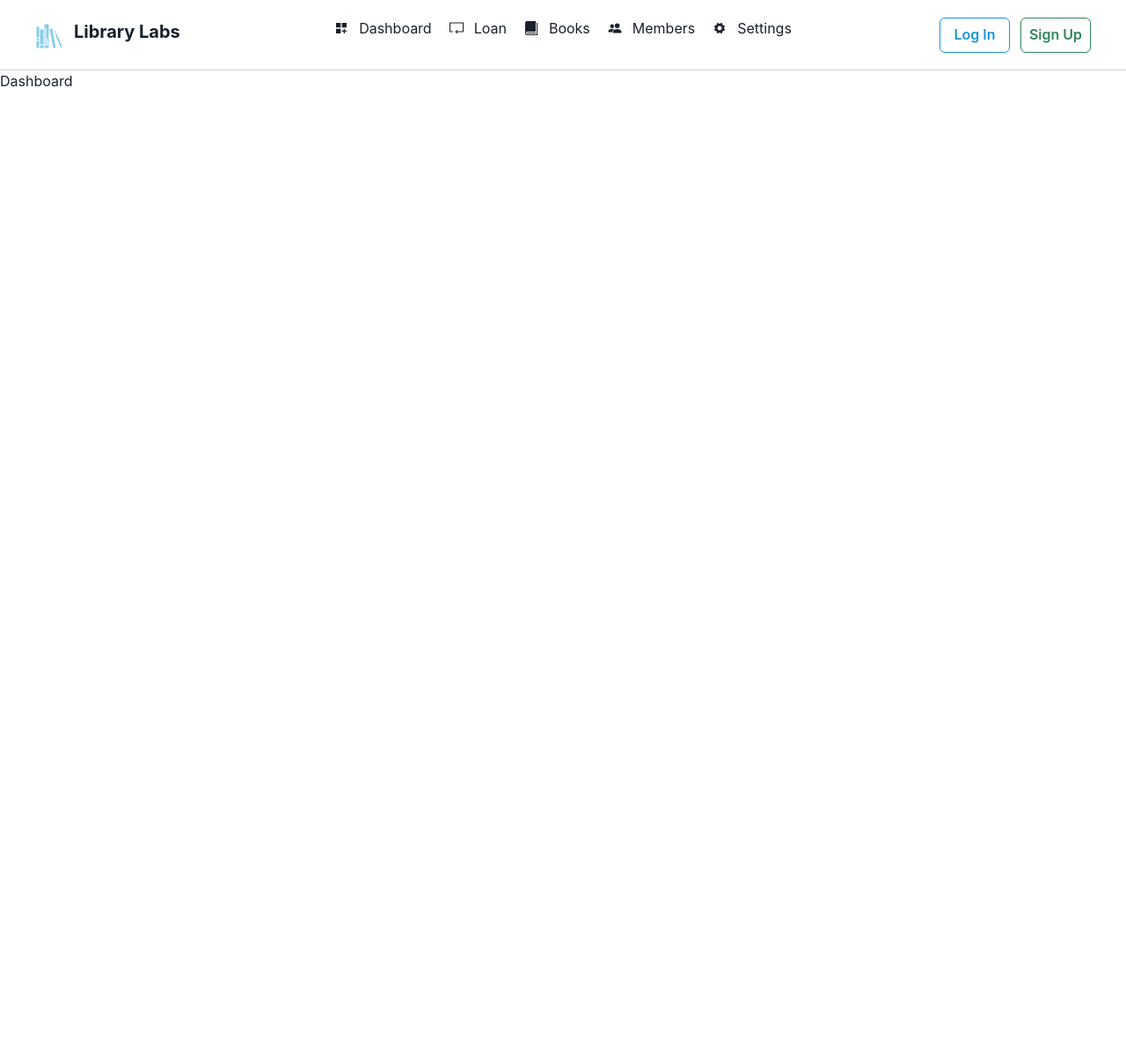
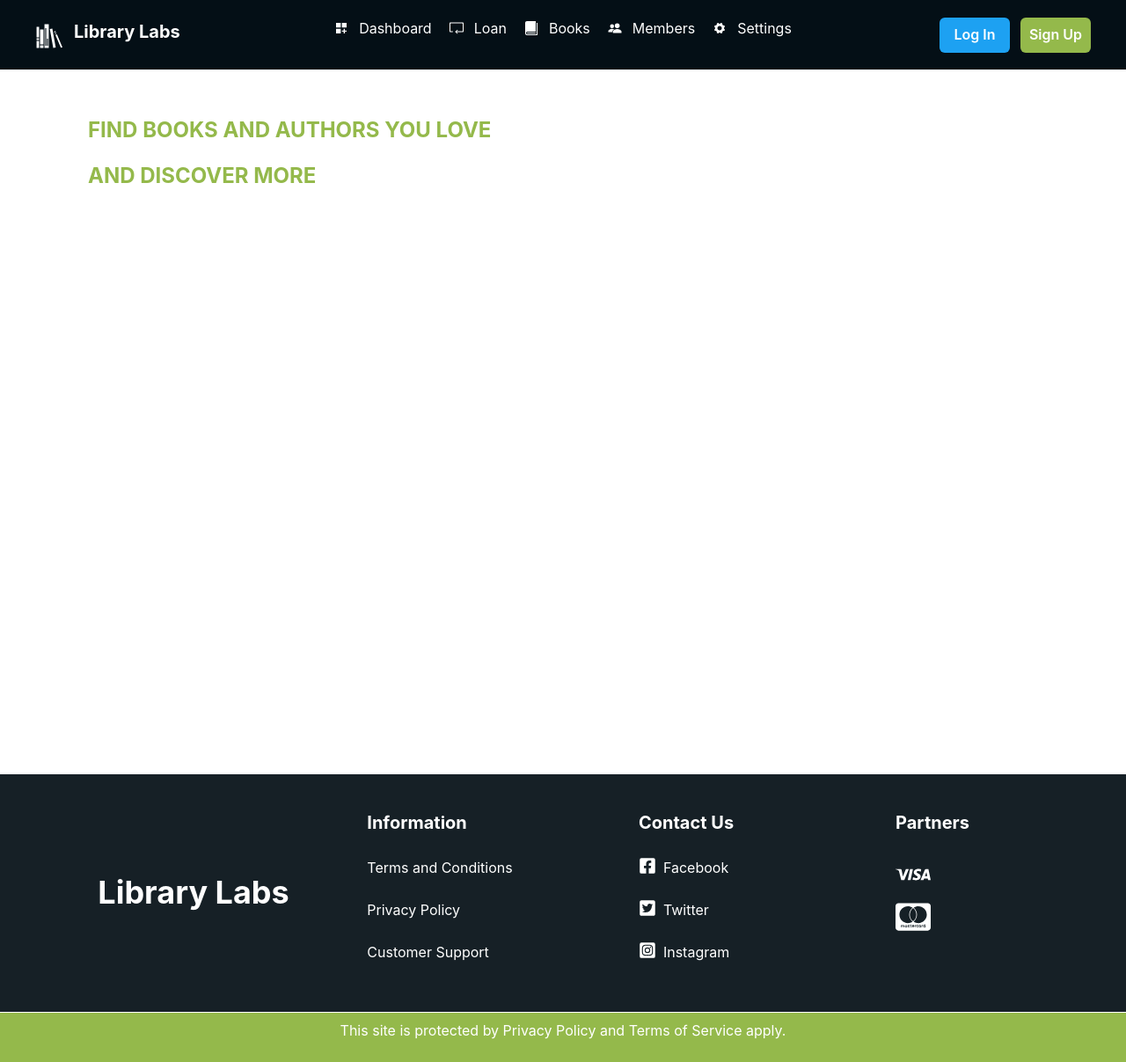
Before and after one commit to cartenzaalief/Library-App, a React (Create React App) app: page / in a window 1280 px wide. Shown: the whole page at 88% size. Before the commit the page ends 800 px from the top, so only its background shows below. Built offline with nearby package versions, Linux system fonts and the light colour scheme.

Commit message:
footer, dashboard, page not found, and update layout

```diff
--- a/src/App.js
+++ b/src/App.js
@@ -2,21 +2,30 @@ import "./App.css";
 import "bootstrap/dist/css/bootstrap.css";
 import { Route, Routes } from "react-router-dom";
 import Navbar from "./components/Navbar";
+import Footer from "./components/Footer";
 import Dashboard from "./pages/Dashboard";
 import Login from "./pages/Login";
 import Register from "./pages/Register";
 import Verification from "./pages/Verification";
-import { useDispatch } from "react-redux";
+import { useDispatch, useSelector } from "react-redux";
 import { useEffect, useState } from "react";
 import Axios from "axios";
 import { API_URL } from "./helper";
 import { loginAction } from "./actions/usersAction";
-import { Box } from "@chakra-ui/react";
+import { Box, Spinner } from "@chakra-ui/react";
+import PageNotFound from "./pages/PageNotFound";
 
 function App() {
   const dispatch = useDispatch();
 
   const [loading, setLoading] = useState(true);
+  const [show, setShow] = useState(false);
+
+  const { username } = useSelector((state) => {
+    return {
+      username: state.usersReducer.username,
+    };
+  });
 
   const keepLogin = () => {
     let getLocalStorage = localStorage.getItem("librarylabs_login");
@@ -45,17 +54,31 @@ function App() {
     keepLogin();
   }, []);
 
+  useEffect(() => {
+    const timeOut = setTimeout(() => {
+      setShow(true);
+    }, 1000);
+
+    return () => clearTimeout(timeOut);
+  }, [show]);
+
   return (
     <Box>
       <Navbar loading={loading} />
       <Box mt="10vh">
         <Routes>
+          {!show ? null : username ? null : (
+            <>
+              <Route path="/login" element={<Login />} />
+              <Route path="/register" element={<Register />} />
+            </>
+          )}
           <Route path="/" element={<Dashboard />} />
-          <Route path="/login" element={<Login />} />
-          <Route path="/register" element={<Register />} />
+          <Route path="*" element={<PageNotFound />} />
           <Route path="/verification" element={<Verification />} />
         </Routes>
       </Box>
+      <Footer />
     </Box>
   );
 }
--- /dev/null
+++ b/src/components/Footer.jsx
@@ -0,0 +1,85 @@
+import { Box, Flex, Heading, Icon, Text, VStack } from "@chakra-ui/react";
+import React from "react";
+import { RiVisaLine } from "react-icons/ri";
+import {
+  FaCcMastercard,
+  FaFacebookSquare,
+  FaTwitterSquare,
+  FaInstagramSquare,
+} from "react-icons/fa";
+
+const Footer = () => {
+  return (
+    <Box>
+      <Box
+        bg="#162026"
+        display="grid"
+        gridTemplateColumns={["1fr", null, null, "repeat(4, 1fr)"]}
+        px={20}
+        py={10}
+      >
+        <Heading color="white" m="auto">
+          Library Labs
+        </Heading>
+        <Box display={["none", "none", "none", "block"]}>
+          <VStack>
+            <VStack align="flex-start">
+              <Text color="white" fontSize="xl" fontWeight="bold">
+                Information
+              </Text>
+              <Text color="white">Terms and Conditions</Text>
+              <Text color="white">Privacy Policy</Text>
+              <Text color="white">Customer Support</Text>
+            </VStack>
+          </VStack>
+        </Box>
+        <Box display={["none", "none", "none", "block"]}>
+          <VStack>
+            <VStack align="flex-start">
+              <Text color="white" fontSize="xl" fontWeight="bold">
+                Contact Us
+              </Text>
+              <Flex gap={2}>
+                <Icon as={FaFacebookSquare} color="white" boxSize={5} />
+                <Text color="white">Facebook</Text>
+              </Flex>
+              <Flex gap={2}>
+                <Icon as={FaTwitterSquare} color="white" boxSize={5} />
+                <Text color="white">Twitter</Text>
+              </Flex>
+              <Flex gap={2}>
+                <Icon as={FaInstagramSquare} color="white" boxSize={5} />
+                <Text color="white">Instagram</Text>
+              </Flex>
+            </VStack>
+          </VStack>
+        </Box>
+        <Box display={["none", "none", "none", "block"]}>
+          <VStack>
+            <VStack align="flex-start">
+              <Text color="white" fontSize="xl" fontWeight="bold">
+                Partners
+              </Text>
+              <Icon as={RiVisaLine} color="white" boxSize={10} />
+              <Icon as={FaCcMastercard} color="white" boxSize={10} />
+            </VStack>
+          </VStack>
+        </Box>
+      </Box>
+      <Box
+        bg="#94B94B"
+        align="center"
+        borderTop="1px"
+        borderColor="white"
+        py={2}
+        display={["none", "block"]}
+      >
+        <Text color="white">
+          This site is protected by Privacy Policy and Terms of Service apply.
+        </Text>
+      </Box>
+    </Box>
+  );
+};
+
+export default Footer;
--- a/src/components/Navbar.jsx
+++ b/src/components/Navbar.jsx
@@ -44,14 +44,14 @@ const Navbar = (props) => {
 
   return (
     <Box
-      bg="white"
+      bg="#040F16"
       display="grid"
       gridTemplateColumns={["1fr", "repeat(2, 1fr)", null, "repeat(3, 1fr)"]}
       h="10vh"
       w="full"
+      borderBottom="1px"
+      borderColor="white"
       px={10}
-      borderBottom="1px"
-      borderColor="gray.300"
       position="fixed"
       top={0}
       zIndex={1}
@@ -61,8 +61,10 @@ const Navbar = (props) => {
         justifyContent={["center", "flex-start"]}
         alignItems="center"
       >
-        <Icon as={GiBookshelf} boxSize={8} color="skyblue" />
-        <Heading size="md">Library Labs</Heading>
+        <Icon as={GiBookshelf} boxSize={8} color="white" />
+        <Heading size="md" color="white">
+          Library Labs
+        </Heading>
       </Flex>
       <Box
         colSpan={2}
@@ -73,32 +75,32 @@ const Navbar = (props) => {
       >
         <Link href="/">
           <Flex gap={3}>
-            <Icon as={MdDashboardCustomize} mt={1} />
-            <Text>Dashboard</Text>
+            <Icon as={MdDashboardCustomize} mt={1} color="white" />
+            <Text color="white">Dashboard</Text>
           </Flex>
         </Link>
         <Link>
           <Flex gap={3}>
-            <Icon as={SlLoop} mt={1} />
-            <Text>Loan</Text>
+            <Icon as={SlLoop} mt={1} color="white" />
+            <Text color="white">Loan</Text>
           </Flex>
         </Link>
         <Link>
           <Flex gap={3}>
-            <Icon as={ImBook} mt={1} />
-            <Text>Books</Text>
+            <Icon as={ImBook} mt={1} color="white" />
+            <Text color="white">Books</Text>
           </Flex>
         </Link>
         <Link>
           <Flex gap={3}>
-            <Icon as={IoPeopleSharp} mt={1} />
-            <Text>Members</Text>
+            <Icon as={IoPeopleSharp} mt={1} color="white" />
+            <Text color="white">Members</Text>
           </Flex>
         </Link>
         <Link>
           <Flex gap={3}>
-            <Icon as={IoIosSettings} mt={1} />
-            <Text>Settings</Text>
+            <Icon as={IoIosSettings} mt={1} color="white" />
+            <Text color="white">Settings</Text>
           </Flex>
         </Link>
       </Box>
@@ -130,7 +132,6 @@ const Navbar = (props) => {
           <Box>
             <Button
               colorScheme="twitter"
-              variant="outline"
               onClick={() => navigate("/login", { replace: true })}
               style={{ width: 80 }}
             >
@@ -138,10 +139,9 @@ const Navbar = (props) => {
             </Button>
             <Button
               colorScheme="green"
-              variant="outline"
               onClick={() => navigate("/register", { replace: true })}
               ms="3"
-              style={{ width: 80 }}
+              style={{ width: 80, backgroundColor: "#94B94B" }}
             >
               Sign Up
             </Button>
--- a/src/pages/Dashboard.jsx
+++ b/src/pages/Dashboard.jsx
@@ -1,10 +1,16 @@
+import { Box, Text } from "@chakra-ui/react";
 import React from "react";
 
 const Dashboard = (props) => {
   return (
-    <div>
-      <div>Dashboard</div>
-    </div>
+    <Box px={100} py={50} h="100vh">
+      <Text fontSize="2xl" fontWeight="bold" color="#94B94B">
+        FIND BOOKS AND AUTHORS YOU LOVE
+      </Text>
+      <Text fontSize="2xl" fontWeight="bold" color="#94B94B">
+        AND DISCOVER MORE
+      </Text>
+    </Box>
   );
 };
 
--- /dev/null
+++ b/src/pages/PageNotFound.jsx
@@ -0,0 +1,10 @@
+import React from "react";
+import { useNavigate } from "react-router-dom";
+
+const PageNotFound = (props) => {
+  const navigate = useNavigate();
+  navigate("/", { replace: true });
+  return <></>;
+};
+
+export default PageNotFound;
--- a/src/pages/Register.jsx
+++ b/src/pages/Register.jsx
@@ -7,6 +7,7 @@ import {
   FormLabel,
   Heading,
   HStack,
+  Icon,
   Input,
   InputGroup,
   InputRightElement,
@@ -63,18 +64,17 @@ const Register = (props) => {
   };
 
   return (
-    <Container maxW={1000}>
+    <Box p={50}>
+      <Container maxW={900}>
         <VStack
+          bg="#162026"
           spacing={5}
-        border={["", null, "1px"]}
-        borderColor={["", null, "twitter.600"]}
           rounded="xl"
           p={10}
-        mt="15vh"
         >
           <VStack spacing={3}>
-          <Heading>Sign Up</Heading>
-          <Text>Create a Library Labs account</Text>
+            <Heading color="white">Sign Up</Heading>
+            <Text color="white">Create a Library Labs account</Text>
           </VStack>
 
           {/* Responsive for desktop */}
@@ -82,36 +82,42 @@ const Register = (props) => {
             <HStack align="flex-start" spacing={10}>
               <VStack w="50%">
                 <FormControl>
-                <FormLabel>Username</FormLabel>
+                  <FormLabel color="white">Username</FormLabel>
                   <Input
+                    bg="white"
                     placeholder="Enter username"
                     onChange={(e) => setUsername(e.target.value)}
                   />
                 </FormControl>
                 <FormControl>
-                <FormLabel>Full name</FormLabel>
+                  <FormLabel color="white">Full name</FormLabel>
                   <Input
+                    bg="white"
                     placeholder="Enter full name"
                     onChange={(e) => setFullname(e.target.value)}
                   />
                 </FormControl>
                 <FormControl>
-                <FormLabel>Phone</FormLabel>
+                  <FormLabel color="white">Phone</FormLabel>
                   <InputGroup>
-                  <InputRightElement
-                    pointerEvents="none"
-                    children={<BsTelephoneFill color="lightgray" />}
-                  />
                     <Input
+                      bg="white"
                       type="number"
                       placeholder="Enter phone number"
                       onChange={(e) => setPhone(e.target.value)}
                     />
+                    <InputRightElement
+                      pointerEvents="none"
+                      children={
+                        <Icon as={BsTelephoneFill} color="lightgray" me={4} />
+                      }
+                    />
                   </InputGroup>
                 </FormControl>
                 <FormControl>
-                <FormLabel>Date of birth</FormLabel>
+                  <FormLabel color="white">Date of birth</FormLabel>
                   <Input
+                    bg="white"
                     placeholder="Select Date"
                     size="md"
                     type="date"
@@ -121,51 +127,61 @@ const Register = (props) => {
               </VStack>
               <VStack w="50%">
                 <FormControl>
-                <FormLabel>Password</FormLabel>
+                  <FormLabel color="white">Password</FormLabel>
                   <InputGroup size="md">
                     <Input
+                      bg="white"
                       pr="4.5rem"
                       type={show ? "text" : "password"}
                       placeholder="Enter password"
                       onChange={(e) => setPassword(e.target.value)}
                     />
                     <InputRightElement width="4.5rem">
-                    <Button h="1.75rem" size="sm" onClick={handleClick}>
+                      <Button
+                        colorScheme="blackAlpha"
+                        h="1.75rem"
+                        size="sm"
+                        onClick={handleClick}
+                      >
                         {show ? "Hide" : "Show"}
                       </Button>
                     </InputRightElement>
                   </InputGroup>
                 </FormControl>
                 <FormControl>
-                <FormLabel>Address</FormLabel>
+                  <FormLabel color="white">Address</FormLabel>
                   <Input
+                    bg="white"
                     placeholder="Enter address"
                     onChange={(e) => setAddress(e.target.value)}
                   />
                 </FormControl>
                 <FormControl>
-                <FormLabel>E-mail</FormLabel>
+                  <FormLabel color="white">E-mail</FormLabel>
                   <Input
+                    bg="white"
                     placeholder="Enter e-mail"
                     type="email"
                     onChange={(e) => setEmail(e.target.value)}
                   />
                 </FormControl>
                 <FormControl>
-                <FormLabel>Gender</FormLabel>
+                  <FormLabel color="white">Gender</FormLabel>
                   <RadioGroup mt={4}>
                     <HStack spacing={10}>
                       <Radio
+                        bg="white"
                         value="Male"
                         onChange={(e) => setGender(e.target.value)}
                       >
-                      Male
+                        <Text color="white">Male</Text>
                       </Radio>
                       <Radio
+                        bg="white"
                         value="Female"
                         onChange={(e) => setGender(e.target.value)}
                       >
-                      Female
+                        <Text color="white">Female</Text>
                       </Radio>
                     </HStack>
                   </RadioGroup>
@@ -178,50 +194,62 @@ const Register = (props) => {
           <Box display={["block", null, "none"]} w="full">
             <VStack>
               <FormControl>
-              <FormLabel>Username</FormLabel>
+                <FormLabel color="white">Username</FormLabel>
                 <Input
+                  bg="white"
                   placeholder="Enter username"
                   onChange={(e) => setUsername(e.target.value)}
                 />
               </FormControl>
               <FormControl>
-              <FormLabel>Password</FormLabel>
+                <FormLabel color="white">Password</FormLabel>
                 <InputGroup size="md">
                   <Input
+                    bg="white"
                     pr="4.5rem"
                     type={show ? "text" : "password"}
                     placeholder="Enter password"
                     onChange={(e) => setPassword(e.target.value)}
                   />
                   <InputRightElement width="4.5rem">
-                  <Button h="1.75rem" size="sm" onClick={handleClick}>
+                    <Button
+                      colorScheme="blackAlpha"
+                      h="1.75rem"
+                      size="sm"
+                      onClick={handleClick}
+                    >
                       {show ? "Hide" : "Show"}
                     </Button>
                   </InputRightElement>
                 </InputGroup>
               </FormControl>
               <FormControl>
-              <FormLabel>Full name</FormLabel>
+                <FormLabel color="white">Full name</FormLabel>
                 <Input
+                  bg="white"
                   placeholder="Enter full name"
                   onChange={(e) => setFullname(e.target.value)}
                 />
               </FormControl>
               <FormControl>
-              <FormLabel>Address</FormLabel>
+                <FormLabel color="white">Address</FormLabel>
                 <Input
+                  bg="white"
                   placeholder="Enter address"
                   onChange={(e) => setAddress(e.target.value)}
                 />
               </FormControl>
               <FormControl>
-              <FormLabel>Phone</FormLabel>
+                <FormLabel color="white">Phone</FormLabel>
                 <InputGroup>
                   <InputRightElement
                     pointerEvents="none"
-                  children={<BsTelephoneFill color="lightgray" />}
+                    children={
+                      <Icon as={BsTelephoneFill} color="lightgray" me={4} />
+                    }
                   />
                   <Input
+                    bg="white"
                     type="number"
                     placeholder="Enter phone number"
                     onChange={(e) => setPhone(e.target.value)}
@@ -229,16 +257,18 @@ const Register = (props) => {
                 </InputGroup>
               </FormControl>
               <FormControl>
-              <FormLabel>E-mail</FormLabel>
+                <FormLabel color="white">E-mail</FormLabel>
                 <Input
+                  bg="white"
                   placeholder="Enter e-mail"
                   type="email"
                   onChange={(e) => setEmail(e.target.value)}
                 />
               </FormControl>
               <FormControl>
-              <FormLabel>Date of birth</FormLabel>
+                <FormLabel color="white">Date of birth</FormLabel>
                 <Input
+                  bg="white"
                   placeholder="Select Date"
                   size="md"
                   type="date"
@@ -246,20 +276,22 @@ const Register = (props) => {
                 />
               </FormControl>
               <FormControl>
-              <FormLabel>Gender</FormLabel>
+                <FormLabel color="white">Gender</FormLabel>
                 <RadioGroup mt={4}>
                   <HStack spacing={10}>
                     <Radio
+                      bg="white"
                       value="Male"
                       onChange={(e) => setGender(e.target.value)}
                     >
-                    Male
+                      <Text color="white">Male</Text>
                     </Radio>
                     <Radio
+                      bg="white"
                       value="Female"
                       onChange={(e) => setGender(e.target.value)}
                     >
-                    Female
+                      <Text color="white">Female</Text>
                     </Radio>
                   </HStack>
                 </RadioGroup>
@@ -267,11 +299,17 @@ const Register = (props) => {
             </VStack>
           </Box>
 
-        <Button w="100%" colorScheme="twitter" onClick={registerButton}>
+          <Button
+            w="100%"
+            colorScheme="green"
+            style={{ backgroundColor: "#94B94B" }}
+            onClick={registerButton}
+          >
             Sign Up
           </Button>
         </VStack>
       </Container>
+    </Box>
   );
 };
 
```
Also changed, not shown: src/pages/Login.jsx (+19 -13 lines). Lines whose indentation alone changed are shown as unchanged.
